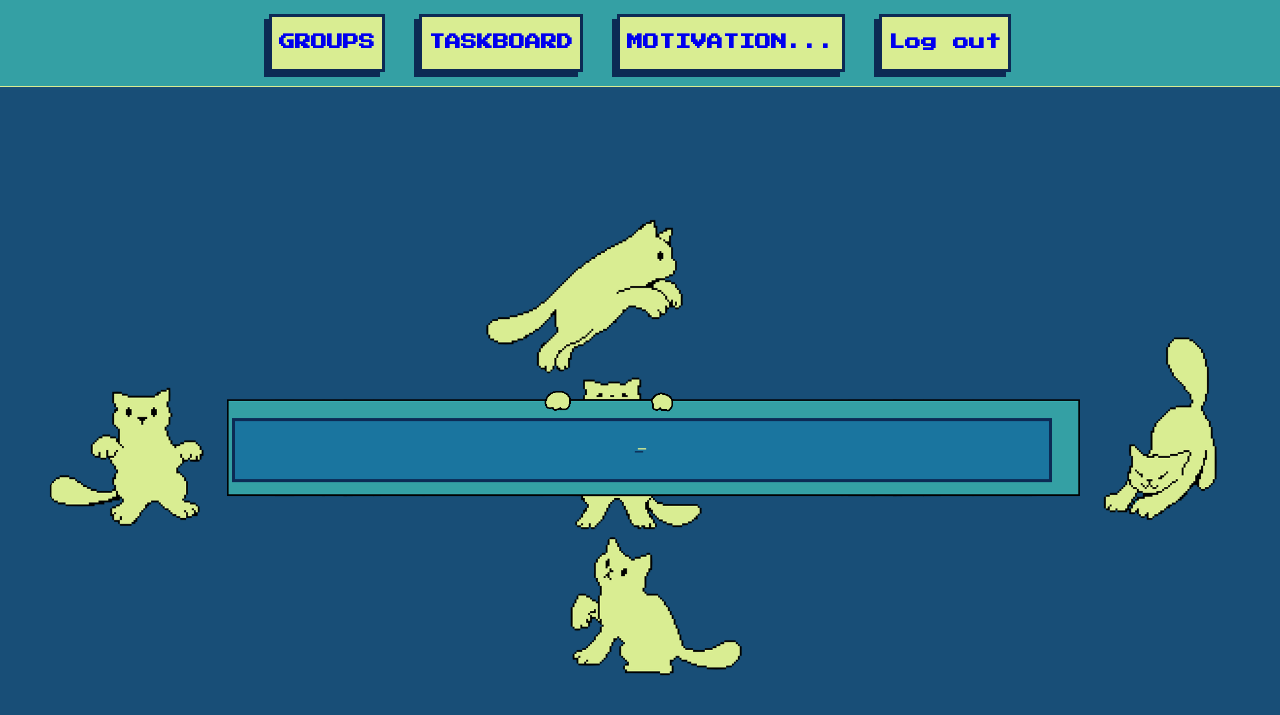
After one commit to alyssa-yee/TaskBoard-2.0, a Flask app: template templates/Motivation.html in a window 1280 px wide. The commit adds this page. Shown: the top 715 px of the page. Run offline with Flask 3, Linux system fonts and the light colour scheme; the template is opened without the code that fills it, so the values that code supplies are empty.

Commit message:
added motivation page

```diff
--- a/static/styles.css
+++ b/static/styles.css
@@ -247,8 +247,9 @@ img {
   color: #D9ED92;
   font-size: 11px;
   text-shadow: -3px 3px #0c2a54;
-  padding: 10px;
-  width: 700px;
+  padding: 7px;
+  margin: 2px;
+  width: 800px;
   display: flex;
   align-items: center;
   justify-content: center;
--- /dev/null
+++ b/templates/Motivation.html
@@ -0,0 +1,80 @@
+<!DOCTYPE html>
+<html>
+    <head>
+        <title>TaskBoard</title>
+        <link rel="stylesheet" href="/static/styles.css">
+    </head>
+
+    <nav class="nav-bar">
+        <div class="nav-items">
+            <h3 id="nav-item">
+                <a href="/GroupCreateJoin">
+                    <span id="nav-text">GROUPS</span>
+                </a>
+            </h3>
+            <h3 id="nav-item">
+                <a href="/Task-Page/tasks">
+                    <span id="nav-text">TASKBOARD</span>
+                </a>
+            </h3>
+            <h3 id="nav-item">
+                <a href="/Motivation">
+                    <span id="nav-text">MOTIVATION...</span>
+                </a>
+            </h3>
+            <h3 id="nav-item">
+                <a href="/">
+                <span id="nav-text">Log out</span>
+                </a>
+            </h3>
+        </div>
+    </nav>
+
+<body>
+    <div>
+        <div>
+          <title>Motivation</title>
+        </div>
+        <div class="cat-bg">
+            <div id="cats">
+                <img src="/images/motivation_cats.png" alt="Motivational cats"></img>
+            </div>
+            <div id='inspire'>
+                <table>
+                    <tr>
+                        <td><span id="quote"></span></td>
+                        <td>-</td>
+                        <td><span id="author"></span></td>
+                    </tr>
+                </table>
+            </div>
+        </div>
+      </div>
+</body>
+<script>
+    const api_url = "https://api.goprogram.ai/inspiration/";
+
+    async function getQuote() {
+
+      // Making an API call (request)
+      // and getting the response back
+      const response = await fetch(api_url);
+
+      // Parsing it to JSON format
+      const data = await response.json();
+      console.log(data)
+
+      // Retrieving data from JSON
+      let { quote } = data;
+      let { author } = data;
+
+      // accessing the span container
+      document.querySelector("#quote").textContent = quote;
+      document.querySelector("#author").textContent = author;
+    }
+
+    // Calling the function
+    getQuote()
+</script>
+
+</html>
```
Also changed, not shown: images/motivation_cats.png (added).
